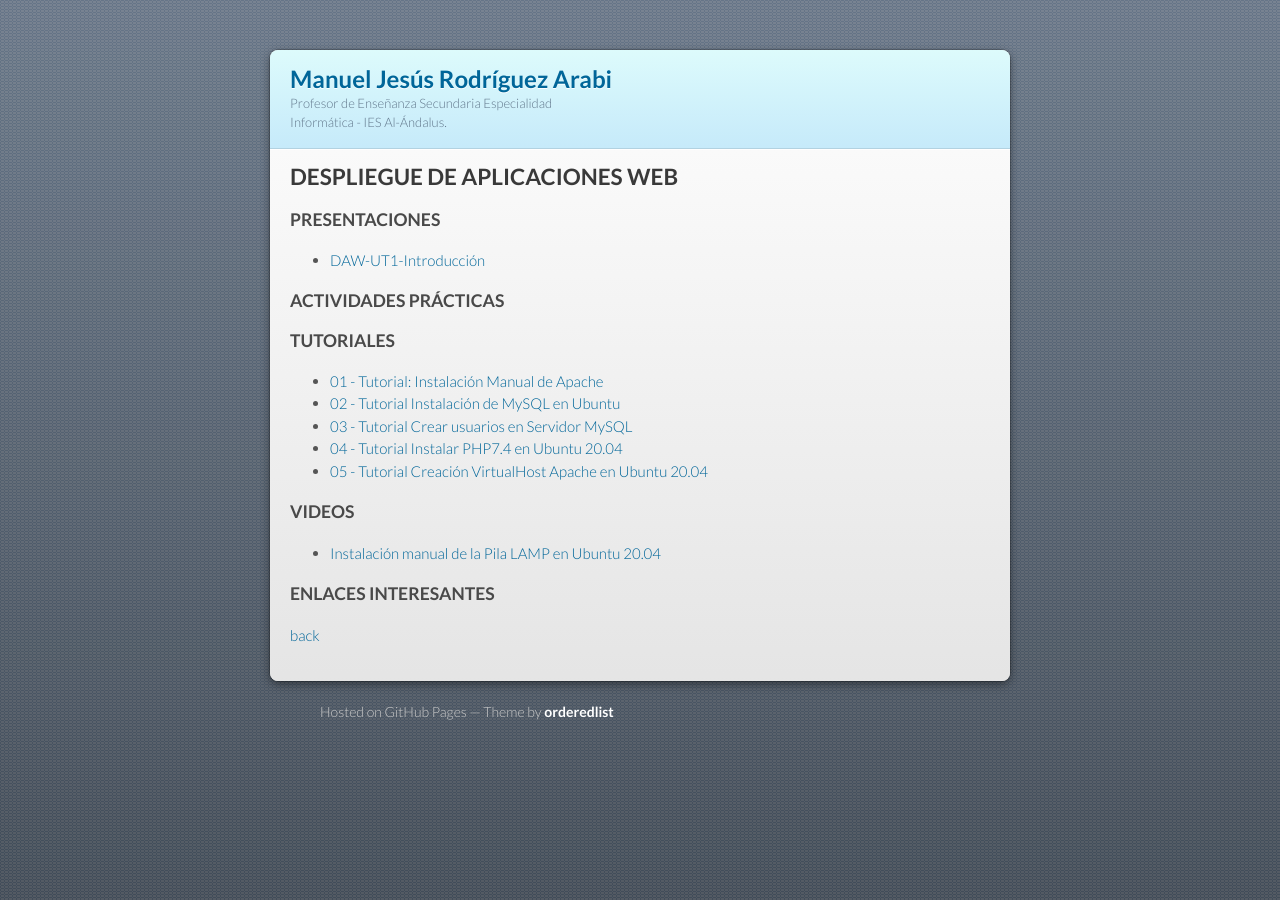
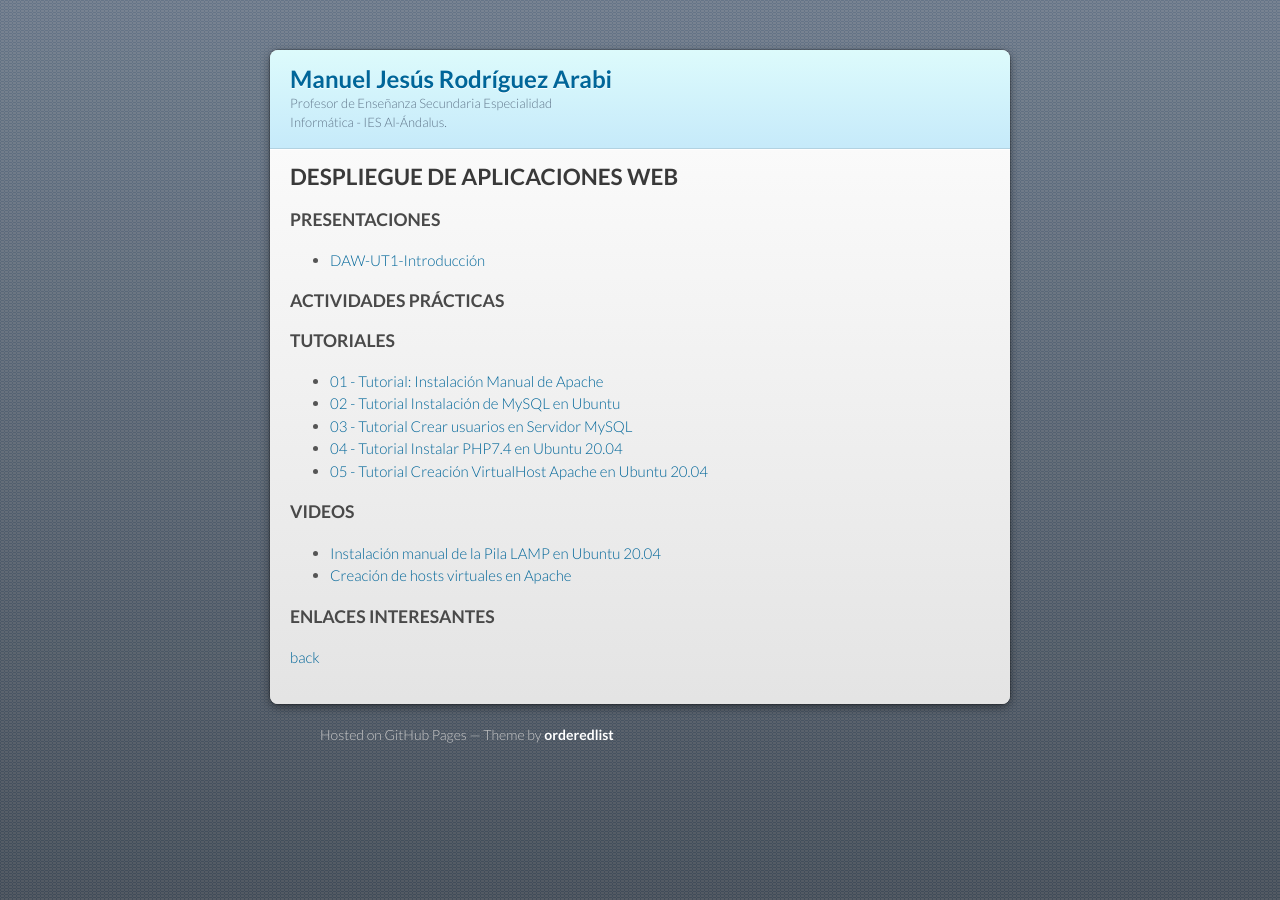
Before and after one commit to mrodara/mrodara.github.io, a Jekyll site: the page built from mods/daw.md, in a window 1280 px wide. Built offline with Jekyll 4.4.1, drawn with Linux system fonts in a browser that asks for light colours; our own code applies the rules of GitHub Pages for plain Markdown files.

Commit message:
Video Creacion Hosts virtuales apache DAW e IAW

```diff
--- a/mods/daw.md
+++ b/mods/daw.md
@@ -21,6 +21,7 @@ layout: default
 ### VIDEOS
 
 * [Instalación manual de la Pila LAMP en Ubuntu 20.04](https://youtu.be/fNNDBpP3gYM)
+* [Creación de hosts virtuales en Apache](https://youtu.be/-Siajf5Yi7I)
 
 ### ENLACES INTERESANTES
 
```
Also changed, not shown: mods/iaw.md (+1 -0 lines).
